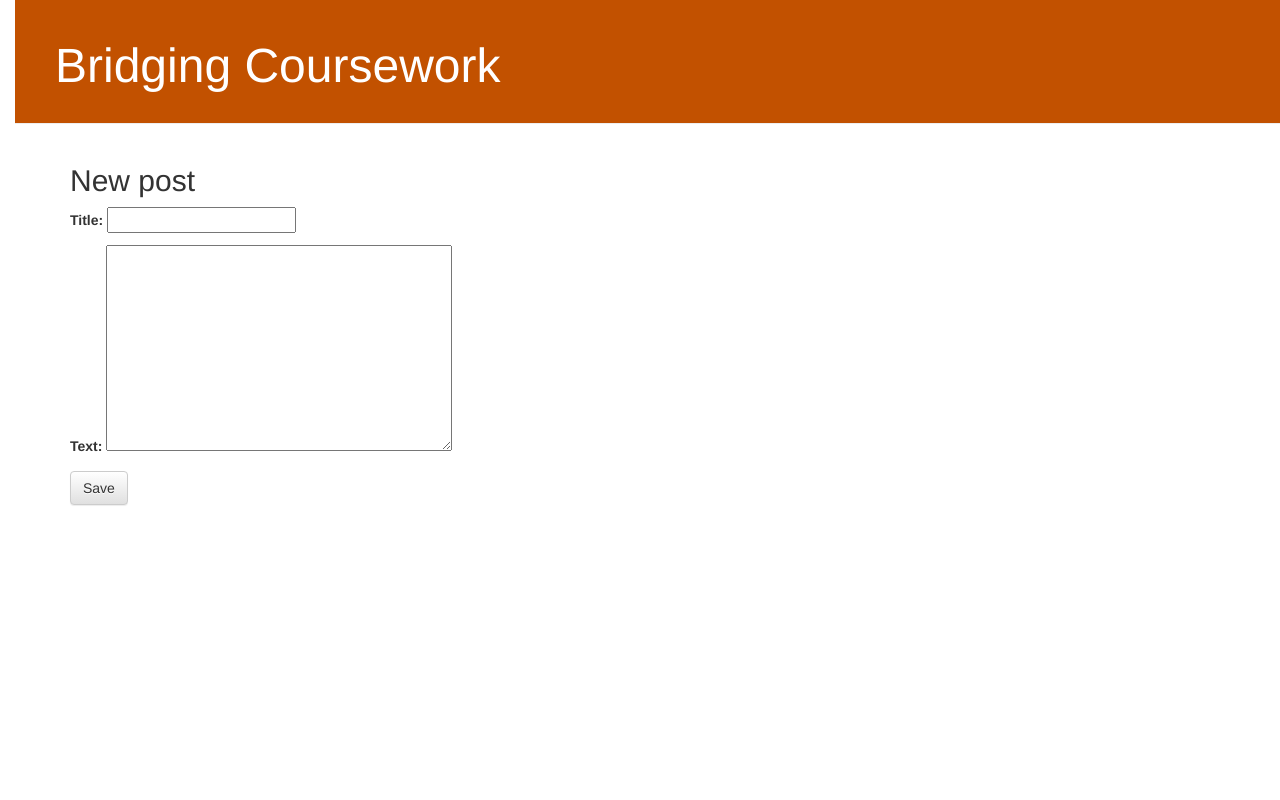
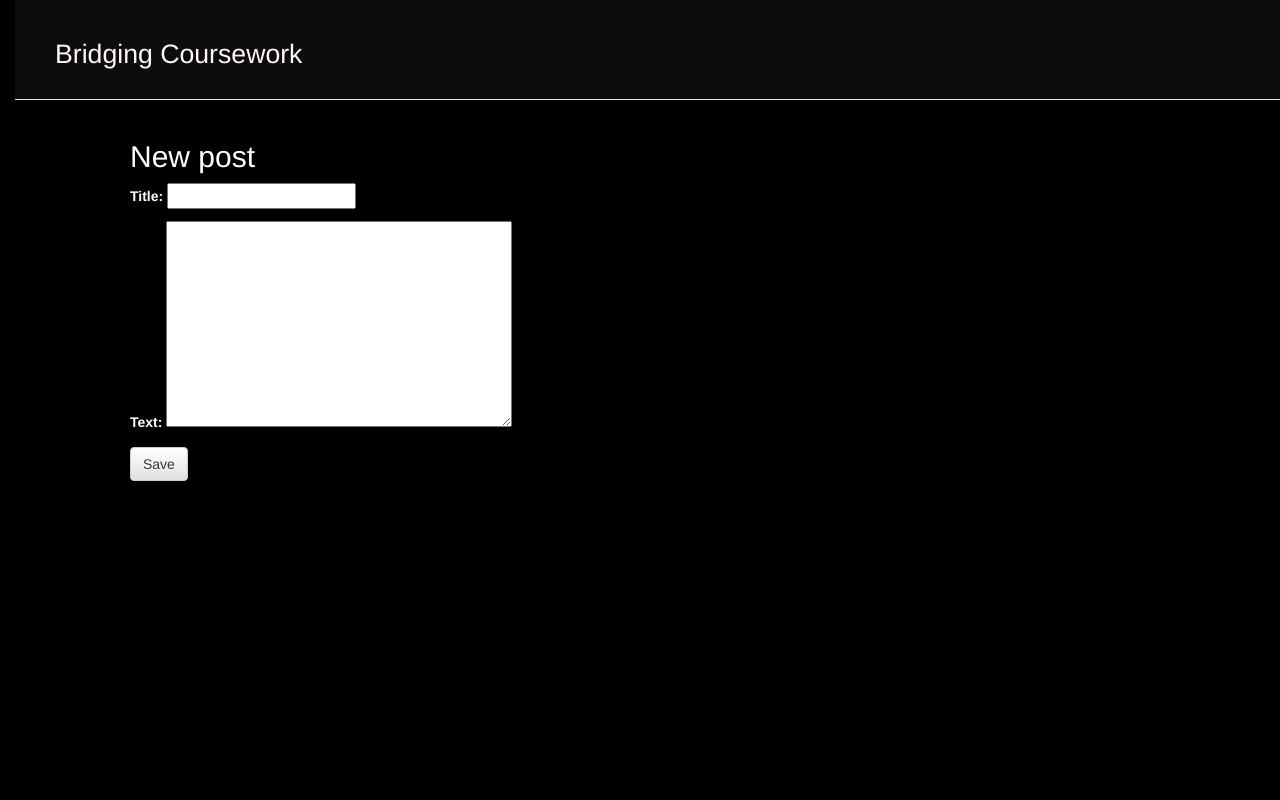
Before and after one commit to mani1874/my-first-blog, a Django app: page /post/new/ in a window 1280 px wide. Run offline with Django 3.2, Linux system fonts and the light colour scheme; some libraries are stand-ins or nearby versions.

Commit message:
Changes to the design made

```diff
--- a/blog/static/css/blog.css
+++ b/blog/static/css/blog.css
@@ -1,28 +1,37 @@
 h1 a, h2 a {
-    color: #C25100;
+    color: #fdfafa;
+}
+
+p {
+    color: white;
 }
 
 body {
     padding-left: 15px;
+    background-color: black;
+
 }
 
 .content {
-    margin-left: 40px;
+    margin-left: 100px;
+    color: white;
 }
 
 
 .date {
-    color: #828282;
+    color: #fdf9f9;
 }
 
 .page-header {
-    background-color: #C25100;
+    background-color: #0e0d0d;
     margin-top: 0;
     padding: 20px 20px 20px 40px;
     }
 
     .page-header h1, .page-header h1 a, .page-header h1 a:visited, .page-header h1 a:active {
-    color: #ffffff;
-    font-size: 36pt;
+    color: #fff7f7;
+    font-size: 20pt;
     text-decoration: none;
+    font: bold;
+    font-style: normal;
  }
--- a/blog/templates/blog/base.html
+++ b/blog/templates/blog/base.html
@@ -5,7 +5,7 @@
         <link rel="stylesheet" href="//maxcdn.bootstrapcdn.com/bootstrap/3.2.0/css/bootstrap.min.css">
         <link rel="stylesheet" href="//maxcdn.bootstrapcdn.com/bootstrap/3.2.0/css/bootstrap-theme.min.css">
         <link rel="stylesheet" href="{% static 'css/blog.css' %}">
-        <title>Mani's blog</title>
+        <title>Bridging Coursework</title>
 
     </head>
     <body>
```
